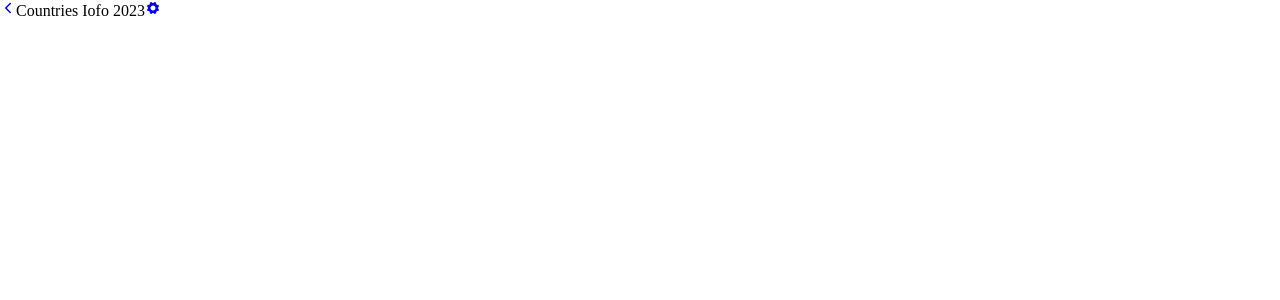
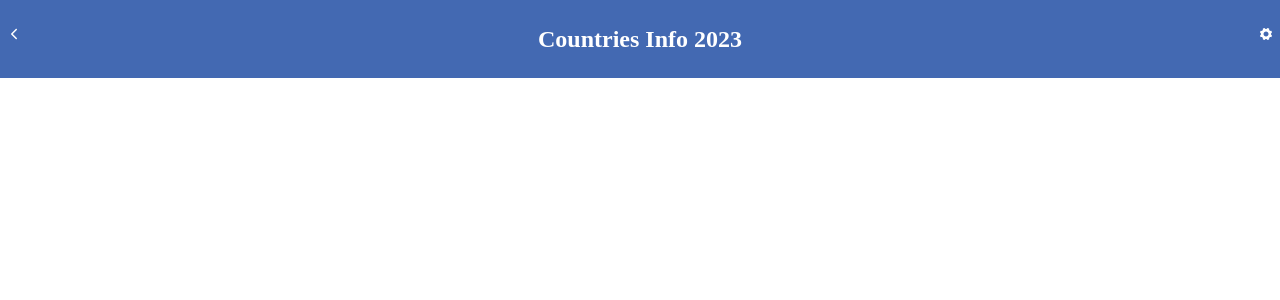
Before and after one commit to AlselwiAisha/React-Capstone-App-m3, a React (Create React App) app: page /country/1 in a window 1280 px wide. Shown: the top 300 px of the page. Built offline with nearby package versions, Linux system fonts and the light colour scheme.

Commit message:
Add some styles

```diff
--- a/src/components/Navigation.jsx
+++ b/src/components/Navigation.jsx
@@ -4,16 +4,17 @@ import {
   IoIosArrowBack,
   IoIosSettings,
 } from 'react-icons/io';
+import './Styles/Navigation.css';
 
 const Navigation = () => (
-  <nav className="nav-container">
-    <div className="navbar-container">
+  <nav className="nav main-color">
+    <div className="navbar">
       <NavLink to="/">
-        <IoIosArrowBack />
+        <IoIosArrowBack className="txtwhite" />
       </NavLink>
-      <span>Countries Iofo 2023</span>
+      <h1 className="txtwhite">Countries Info 2023</h1>
       <NavLink to="/country">
-        <IoIosSettings />
+        <IoIosSettings className="txtwhite" />
       </NavLink>
     </div>
   </nav>
```
